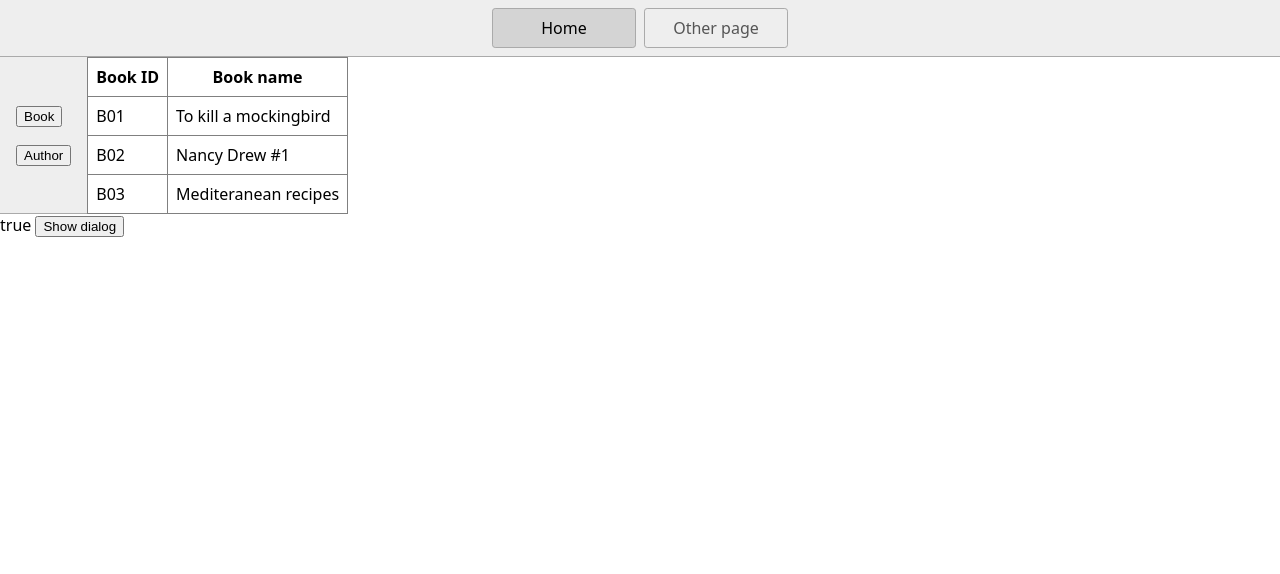
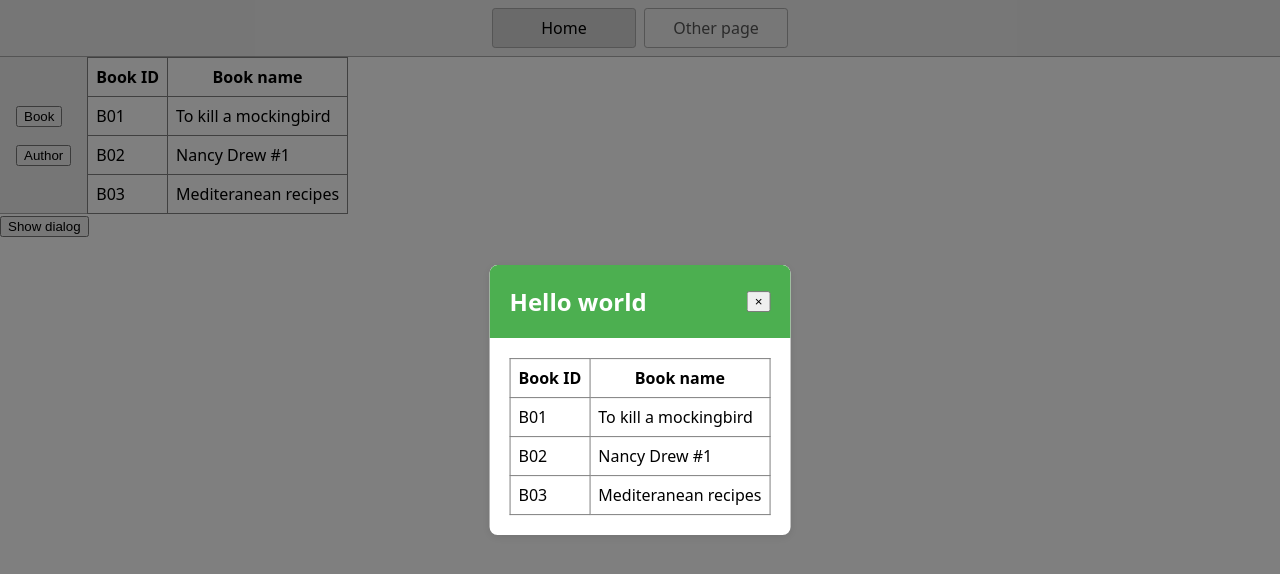
Before and after one commit to hellznrg/stackblitz-lms, a website: page index.html in a window 1280 px wide. Both pictures are taken after a click on the button "Show dialog". Drawn offline with nearby package versions, Linux system fonts and the light colour scheme.

Commit message:
dialog wip

```diff
--- a/dialog/script.js
+++ b/dialog/script.js
@@ -1,7 +1,15 @@
-m.directive('dialog', function () {
+m.directive('lmsDialog', function () {
   return {
     restrict: 'E',
     templateUrl: 'dialog/template.html',
     transclude: true,
+    scope: {
+      show: "=",
+      title: "@",
+    },
+    controller: ["$scope", function($scope) {
+      $scope.show = false;
+      $scope.title = "(dialog title goes here)";
+    }]
   };
 });
--- a/dialog/template.html
+++ b/dialog/template.html
@@ -1,26 +1,28 @@
-<div class="dialog">
-  <div class="header">
-    <h2>Dialog Title</h2>
-    <button id="closeDialog" class="close-btn">&times;</button>
-  </div>
-  <div ng-transclude class="body">
-    <p>This is a simple floating dialog box.</p>
+<div ng-show="show" class="dialog backdrop">
+  <div class="content">
+    <div class="header">
+      <h2>{{ title }}</h2>
+      <button ng-click="show=false">&times;</button>
+    </div>
+    <div ng-transclude class="body"></div>
   </div>
 </div>
 
 <style>
   /* Hidden dialog initially */
-  .dialog {
+  .dialog .content {
     display: block;
     position: fixed;
     top: 50%;
     left: 50%;
     transform: translate(-50%, -50%);
-    width: 300px;
+    max-width: calc(100vw - 2em);
+    max-height: calc(100vh - 2em);
     background-color: white;
     box-shadow: 0 2px 10px rgba(0, 0, 0, 0.1);
     border-radius: 8px;
     z-index: 1000;
+    overflow: hidden;
   }
 
   /* Dialog header */
@@ -28,7 +30,7 @@
     display: flex;
     justify-content: space-between;
     align-items: center;
-    padding: 10px 15px;
+    padding: 0px 20px ;
     background-color: #4caf50;
     color: white;
     border-top-left-radius: 8px;
@@ -38,15 +40,16 @@
   /* Dialog body */
   .dialog .body {
     padding: 20px;
+    overflow: scroll;
   }
 
   /* Background overlay */
-  .dialog-backdrop {
+  .dialog.backdrop {
     position: fixed;
     top: 0;
     left: 0;
-    width: 100%;
-    height: 100%;
+    width: 100vw;
+    height: 100vh;
     background: rgba(0, 0, 0, 0.5);
     z-index: 999;
     display: block;
--- a/entity-list-view/script.js
+++ b/entity-list-view/script.js
@@ -9,6 +9,7 @@ m.directive('entityListView', function () {
       '$scope',
       'db',
       function ($scope, db) {
+        console.log("lms");
         $scope.name = 'Library Management System';
 
         $scope.$watch('entity', (newValue) => {
--- a/index.html
+++ b/index.html
@@ -7,6 +7,7 @@
     <script src="https://code.angularjs.org/1.0.8/angular.min.js"></script>
     <link rel="stylesheet" href="styles.css" />
     <script src="/script.js"></script>
+    <script src="dialog/script.js"></script>
     <script src="entity-list-view/script.js"></script>
     <script src="entity-edit/script.js"></script>
   </head>
@@ -32,10 +33,9 @@
         <entity-list-view entity="{{shared.selectedEntity}}"></entity-list-view>
       </div>
     </div>
-    <dialog ng-if="dialog==true">
-      <div>hello world</div>
-    </dialog>
-    {{ dialog }}
+    <lms-dialog show="dialog" title="Hello world">
+      <entity-list-view entity="{{shared.selectedEntity}}"></entity-list-view>
+    </lms-dialog>
     <button ng-click="dialog=!dialog">Show dialog</button>
     <style>
       .layout1 {
```
Also changed, not shown: README.md, 1 other file.
